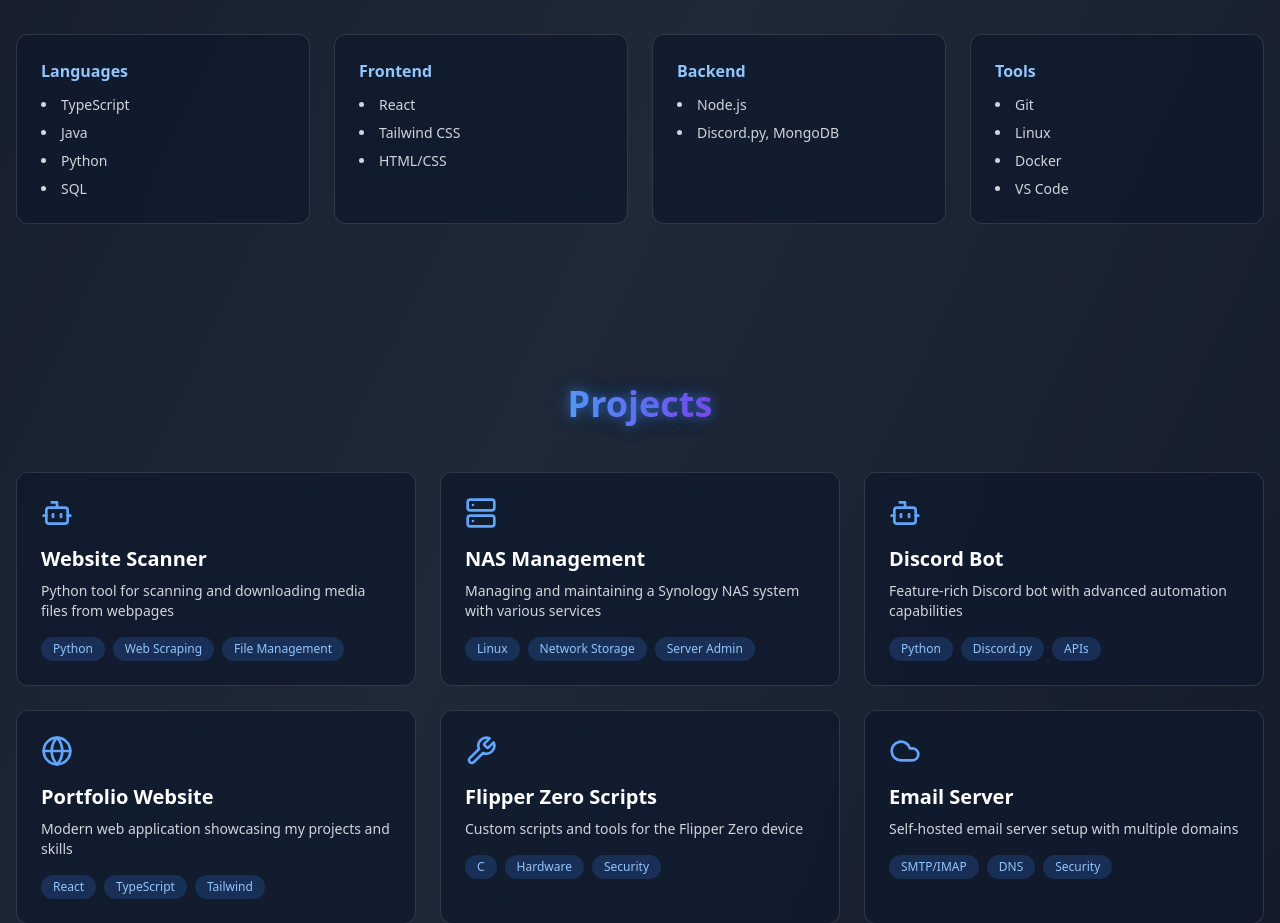
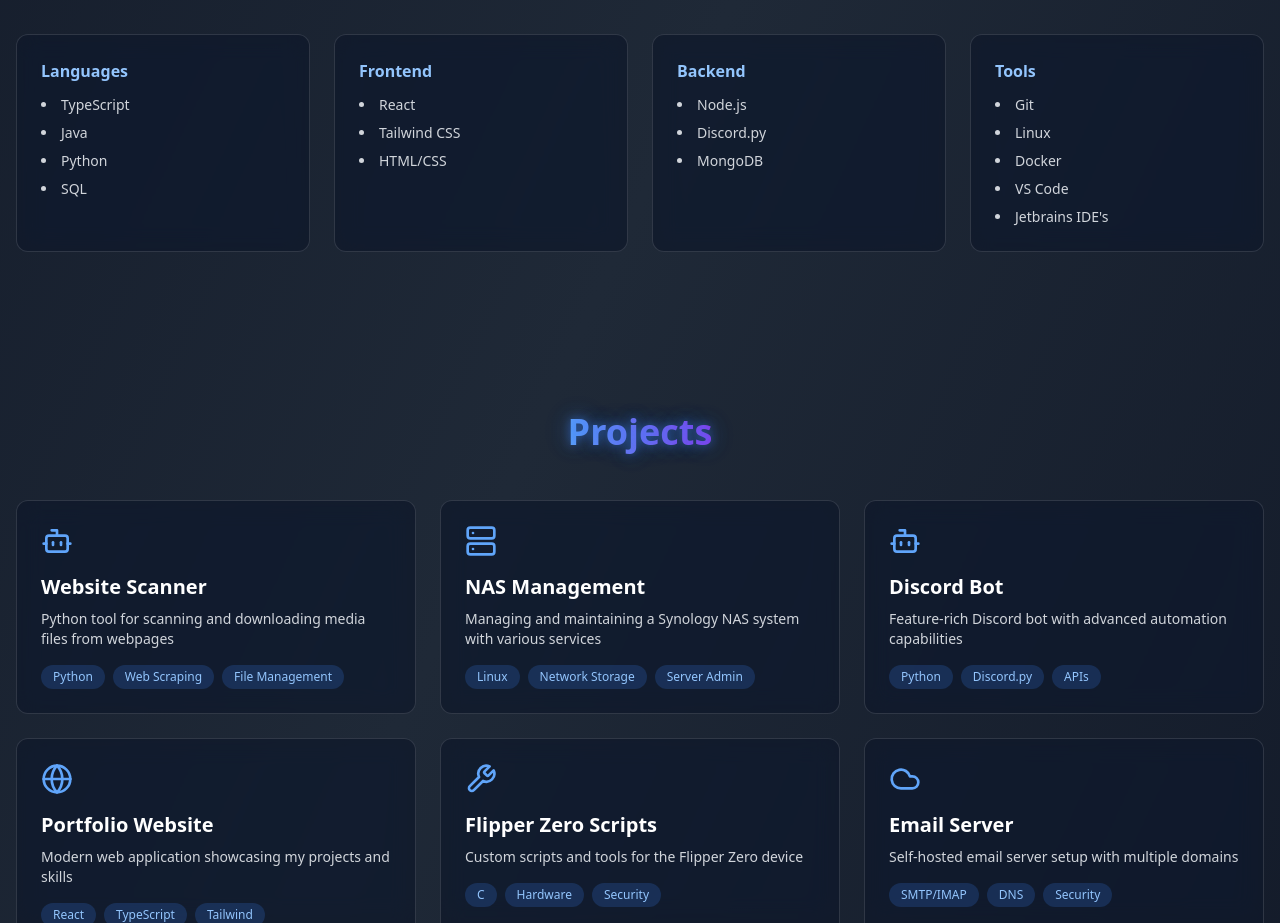
Before and after one commit to Zzackllack/Portfolio, a React (Vite) app: page / in a window 1280 px wide. Shown: the part 1180-2103 px from the top of the page. Built offline with nearby package versions, Linux system fonts and the light colour scheme.

Commit message:
Fix backend skills list and add Jetbrains IDE to tools section in AboutSection component

```diff
--- a/src/components/AboutSection.tsx
+++ b/src/components/AboutSection.tsx
@@ -5,8 +5,11 @@ export default function AboutSection() {
   const skills = [
     { category: "Languages", items: ["TypeScript", "Java", "Python", "SQL"] },
     { category: "Frontend", items: ["React", "Tailwind CSS", "HTML/CSS"] },
-    { category: "Backend", items: ["Node.js", "Discord.py, MongoDB"] },
-    { category: "Tools", items: ["Git", "Linux", "Docker", "VS Code"] },
+    { category: "Backend", items: ["Node.js", "Discord.py", "MongoDB"] },
+    {
+      category: "Tools",
+      items: ["Git", "Linux", "Docker", "VS Code", "Jetbrains IDE's"],
+    },
   ];
 
   return (
```
